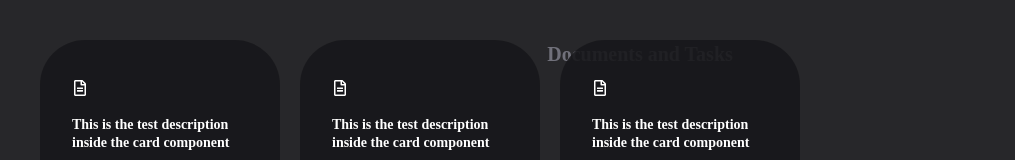
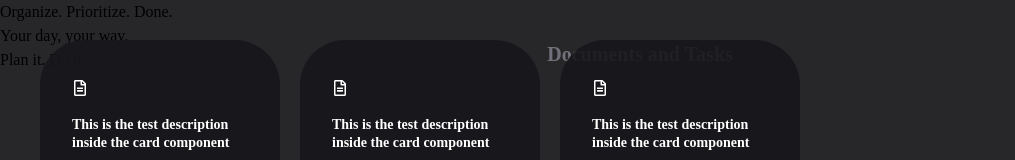
Before and after one commit to muazimmaqbool/mydocs, a React (Vite) app: page / in a window 1280 px wide. Shown: the top 160 px of the page, without its empty margins (0-1015 px from the left). Built offline with nearby package versions, Linux system fonts and the light colour scheme.

Commit message:
subtitles

```diff
--- a/src/Components/Background.jsx
+++ b/src/Components/Background.jsx
@@ -16,6 +16,15 @@ const Background = () => {
       <h1 className="absolute top-1/2 left-1/2 -translate-x-[50%] -translate-y-[50%] text-[12vw] leading-none tracking-tight font-semibold text-zinc-900">
         My Tasks.
       </h1>
+      <h4>
+      Organize. Prioritize. Done.
+      </h4>
+      <h4>
+      Your day, your way.
+      </h4>
+      <h4>
+      Plan it. Do it
+      </h4>
     </div>
   );
 };
```
